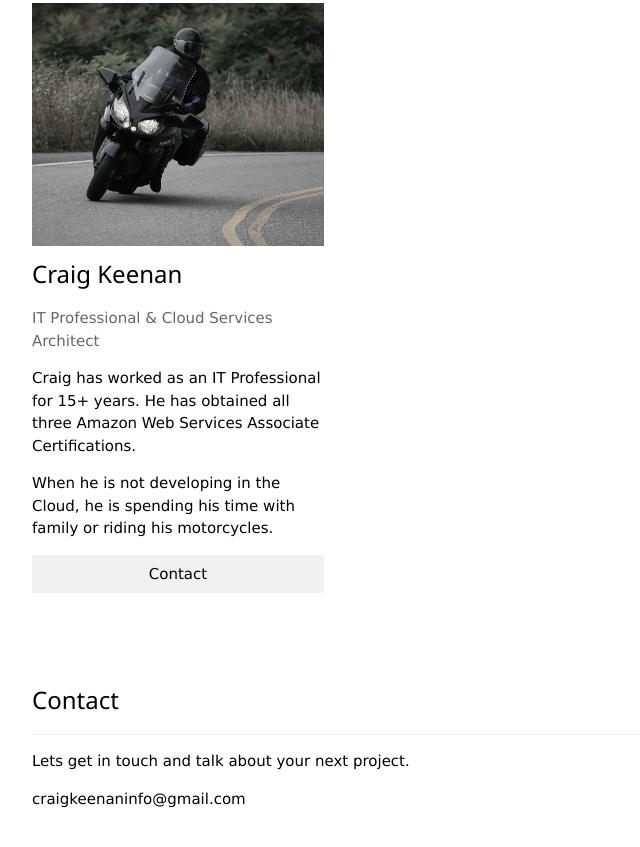
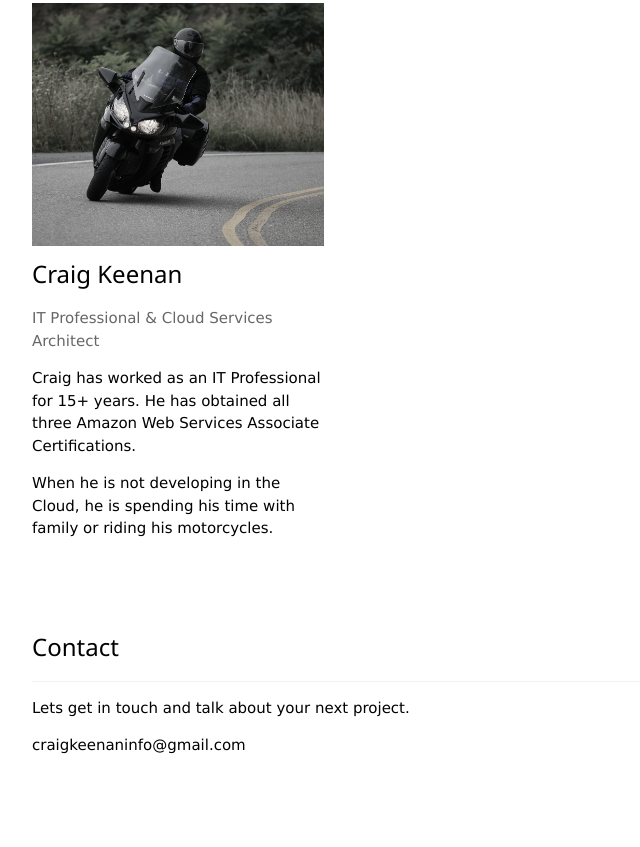
Before and after one commit to craigkeenaninfo/portfolio, a React app: page index.html in a window 1280 px wide. Shown: the part 2240-3087 px from the top of the page, without its empty margins (0-640 px from the left). After the commit the page ends 3052 px from the top, so only its background shows below. Built offline with nearby package versions, Linux system fonts and the light colour scheme.

Commit message:
Update, remove contact button

```diff
--- a/index.html
+++ b/index.html
@@ -116,7 +116,6 @@
       <p class="oaws-opacity">IT Professional & Cloud Services Architect</p>
       <p>Craig has worked as an IT Professional for 15+ years. He has obtained all three Amazon Web Services Associate Certifications.</p>
       <p>When he is not developing in the Cloud, he is spending his time with family or riding his motorcycles.</p>
-      <p><button class="oaws-button oaws-light-grey oaws-block">Contact</button></p>
     </div>
   </div>
 
```
